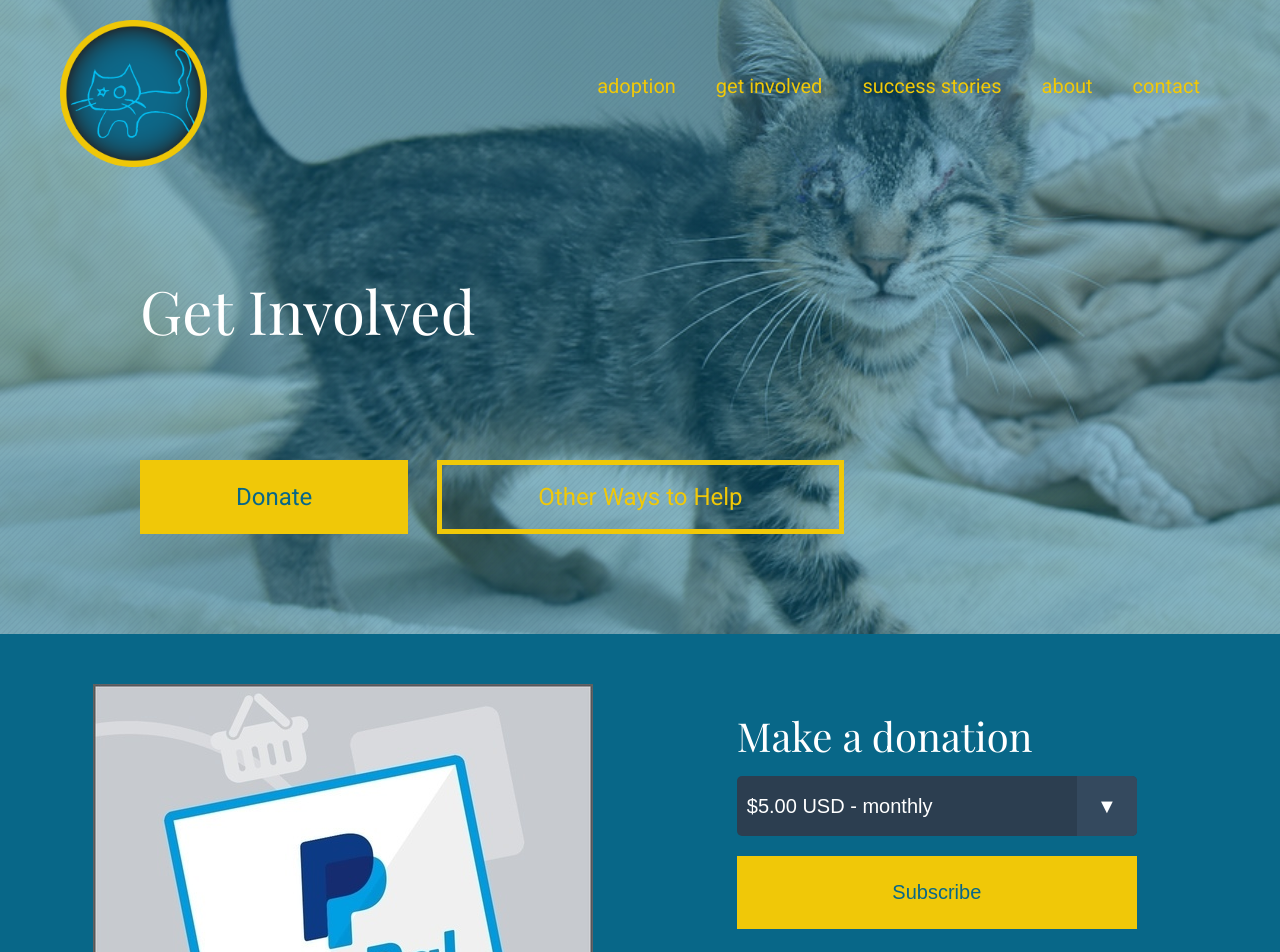
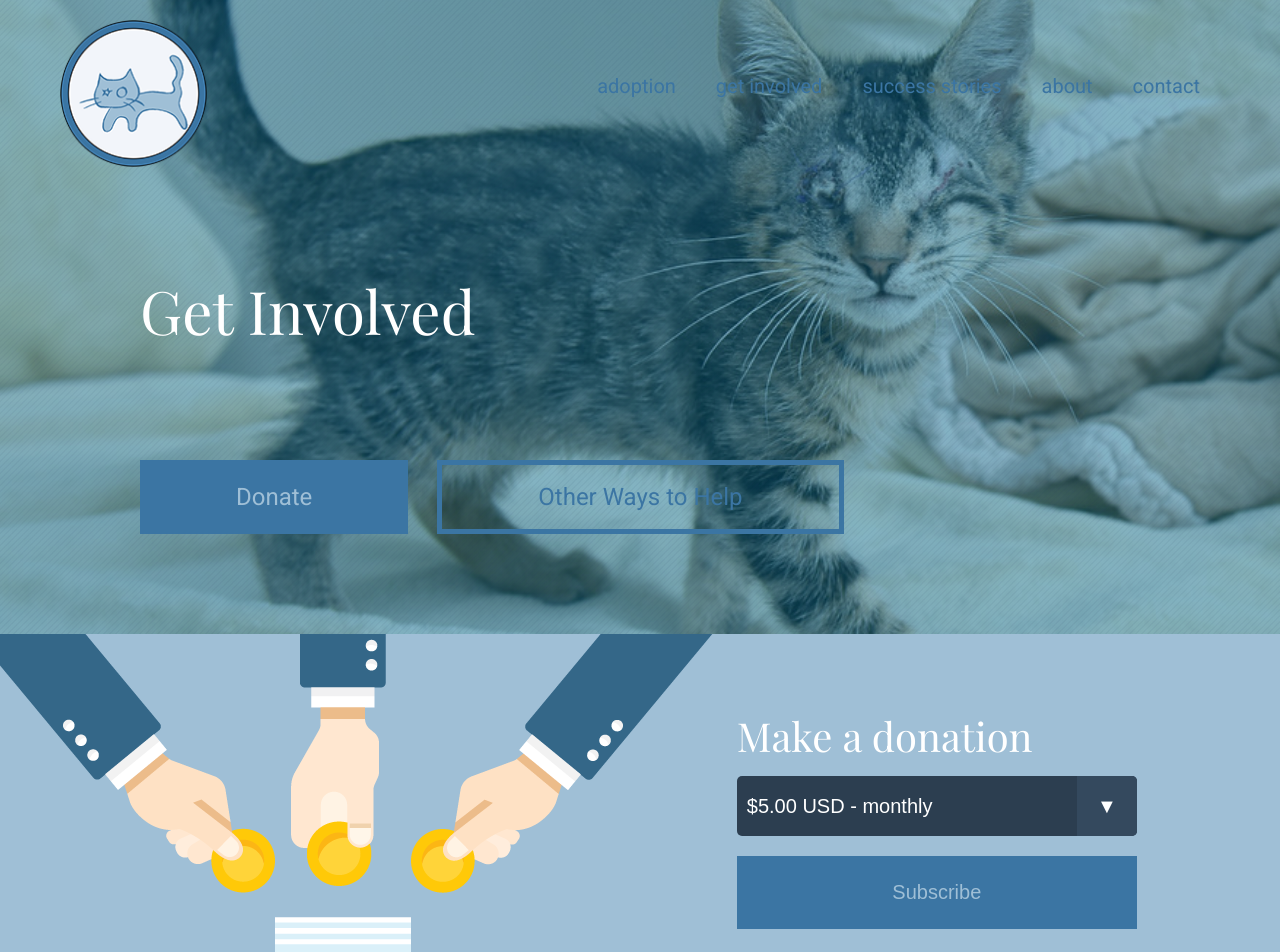
Before and after one commit to savinggracerescue/savinggracerescue.github.io, a Jekyll site: the page built from _pages/get-involved.html, in a window 1280 px wide. Shown: the top 952 px of the page. Built offline with Jekyll 4.4.1, drawn with Linux system fonts in a browser that asks for light colours; nearby versions of some CDN libraries.

Commit message:
Changed color scheme. Updated get involved + added images.

```diff
--- a/_pages/get-involved.html
+++ b/_pages/get-involved.html
@@ -7,7 +7,7 @@ layout: default
     <div class="inner">
         <section>
             <div class="image">
-                <img src="/images/paypal-logo.jpg">
+                <img src="/images/donate.png">
             </div>
             <div class="copy">
                 <div class="copy-inner">
@@ -57,7 +57,7 @@ layout: default
     <div class="inner">
         <section>
             <div class="image">
-                <img src="/images/td-amazon-hero.svg">
+                <img src="/images/wishlist.png">
             </div>
             <div class="copy">
                 <div class="copy-inner">
--- a/css/styles.css
+++ b/css/styles.css
@@ -470,7 +470,7 @@ html {
 body {
   font-size: 125%;
   font-family: "Roboto", sans-serif;
-  color: #086788; }
+  color: #9fbfd6; }
 
 .content, .inner {
   max-width: 58em;
@@ -482,7 +482,7 @@ body {
     display: block; }
 
 .wrapper > section > section {
-  padding: 2em; }
+  padding: 2em 0; }
   .wrapper > section > section h2 {
     text-align: center; }
 
@@ -498,7 +498,7 @@ h2 {
 
 h3 {
   font-size: 1.5em;
-  border-bottom: 1px solid #086788;
+  border-bottom: 1px solid #9fbfd6;
   padding: 0 0 .5em 0;
   margin-bottom: .5em; }
 
@@ -532,22 +532,22 @@ button {
 
 .btn {
   padding: 25px 4em;
-  background-color: #F0C808;
-  color: #086788;
+  background-color: #3b75a3;
+  color: #9fbfd6;
   text-decoration: none;
   display: inline-block;
   transition: all .2s ease-in-out; }
   .btn:hover {
-    background-color: #fae064; }
+    background-color: #76a7ce; }
   .btn.outline {
     padding: 20px 4em;
     background: transparent;
-    border: 5px solid #F0C808;
-    color: #F0C808; }
+    border: 5px solid #3b75a3;
+    color: #3b75a3; }
     .btn.outline:hover {
-      background-color: #fae064;
-      border-color: #fae064;
-      color: #086788; }
+      background-color: #76a7ce;
+      border-color: #76a7ce;
+      color: #9fbfd6; }
   .btn.large {
     font-size: 1.2em; }
 
@@ -633,7 +633,7 @@ ul.color-columns {
     ul.color-columns li img {
       width: 50%; }
     ul.color-columns li:nth-child(1) {
-      background: linear-gradient(#04BFF2, #0397c0); }
+      background: linear-gradient(#709bbc, #4f82aa); }
       ul.color-columns li:nth-child(1) img {
         position: absolute;
         left: 50%;
@@ -641,7 +641,7 @@ ul.color-columns {
         -webkit-transform: translateX(-50%);
                 transform: translateX(-50%); }
     ul.color-columns li:nth-child(2) {
-      background: linear-gradient(#086788, #054358); }
+      background: linear-gradient(#9fbfd6, #7ba7c7); }
       ul.color-columns li:nth-child(2) img {
         width: 50%;
         position: absolute;
@@ -651,7 +651,7 @@ ul.color-columns {
           left: inherit;
           right: 0; }
     ul.color-columns li:nth-child(3) {
-      background: linear-gradient(#F0C808, #bf9f06); }
+      background: linear-gradient(#3b75a3, #2d5a7e); }
       ul.color-columns li:nth-child(3) img {
         width: 60%; }
 
@@ -694,7 +694,9 @@ ul.color-columns {
 
 section .cta-large {
   height: 30em;
-  background: #086788; }
+  background: #9fbfd6;
+  overflow: hidden;
+  position: relative; }
   section .cta-large .inner {
     height: 100%; }
     section .cta-large .inner > section {
@@ -715,21 +717,25 @@ section .cta-large {
         height: 100%; }
         section .cta-large .inner > section .image:last-child, section .cta-large .inner > section .copy:last-child {
           margin-right: 0; }
+      section .cta-large .inner > section .image img {
+        position: absolute; }
       section .cta-large .inner > section h2, section .cta-large .inner > section p, section .cta-large .inner > section td, section .cta-large .inner > section ul {
         text-align: left;
         color: white; }
   section .cta-large:nth-child(even) {
-    background: #04BFF2; }
+    background: #709bbc; }
     section .cta-large:nth-child(even) .inner > section .image, section .cta-large:nth-child(even) .inner > section .copy {
       float: right; }
     section .cta-large:nth-child(even) .inner > section .copy {
       margin-right: 2.35765%; }
     section .cta-large:nth-child(even) .inner > section .image {
       margin-right: 0; }
+      section .cta-large:nth-child(even) .inner > section .image img {
+        right: 0; }
 
 footer.footer {
-  background-color: #F0C808;
-  color: #086788; }
+  background-color: #3b75a3;
+  color: #9fbfd6; }
   footer.footer .footer-primary {
     padding: 2em 0;
     float: left;
@@ -749,15 +755,15 @@ footer.footer {
       list-style: none;
       margin: 0; }
       footer.footer .footer-primary nav ul li {
-        border-bottom: 1px dotted #086788;
+        border-bottom: 1px dotted #9fbfd6;
         padding: 0; }
         footer.footer .footer-primary nav ul li a {
           display: inline-block;
           text-decoration: none;
           padding: .5em 0;
-          color: #086788; }
+          color: #9fbfd6; }
           footer.footer .footer-primary nav ul li a:hover {
-            color: #DD1C1A; }
+            color: #e3bf5f; }
     footer.footer .footer-primary nav.mobile {
       display: none; }
   footer.footer .footer-secondary {
@@ -811,17 +817,17 @@ header.header {
         header.header nav.desktop ul li a {
           display: block;
           padding: 1em;
-          color: #F0C808;
+          color: #3b75a3;
           text-decoration: none;
           transition: border .3s linear;
           border-bottom: 4px solid transparent; }
           header.header nav.desktop ul li a:hover {
-            border-bottom: 4px solid #086788; }
+            border-bottom: 4px solid #9fbfd6; }
   header.header nav.mobile {
     display: none; }
 
 .eyecatcher {
-  background: linear-gradient(rgba(255, 241, 208, 0.4), rgba(255, 241, 208, 0.4)), url("/images/cover/cover-photo9.jpg");
+  background: linear-gradient(rgba(255, 241, 208, 0.4), rgba(255, 241, 208, 0.4)), url("/images/cover/cover-photo6.jpg");
   background-repeat: no-repeat;
   background-position: bottom;
   background-size: cover;
@@ -909,7 +915,7 @@ header.header {
     position: relative;
     padding: 1em; }
     .get-involved .buttons h3:before, .get-involved .buttons h3:after {
-      background: #054358;
+      background: #7ba7c7;
       content: "";
       display: block;
       height: 1px;
```
Also changed, not shown: _sass/globals/globals.scss (+11 -1 lines), _sass/globals/variables.scss (+8 -5 lines), images/donate.png (added), images/logo.png, images/paypal-logo.jpg (deleted), images/wishlist.png (added).
